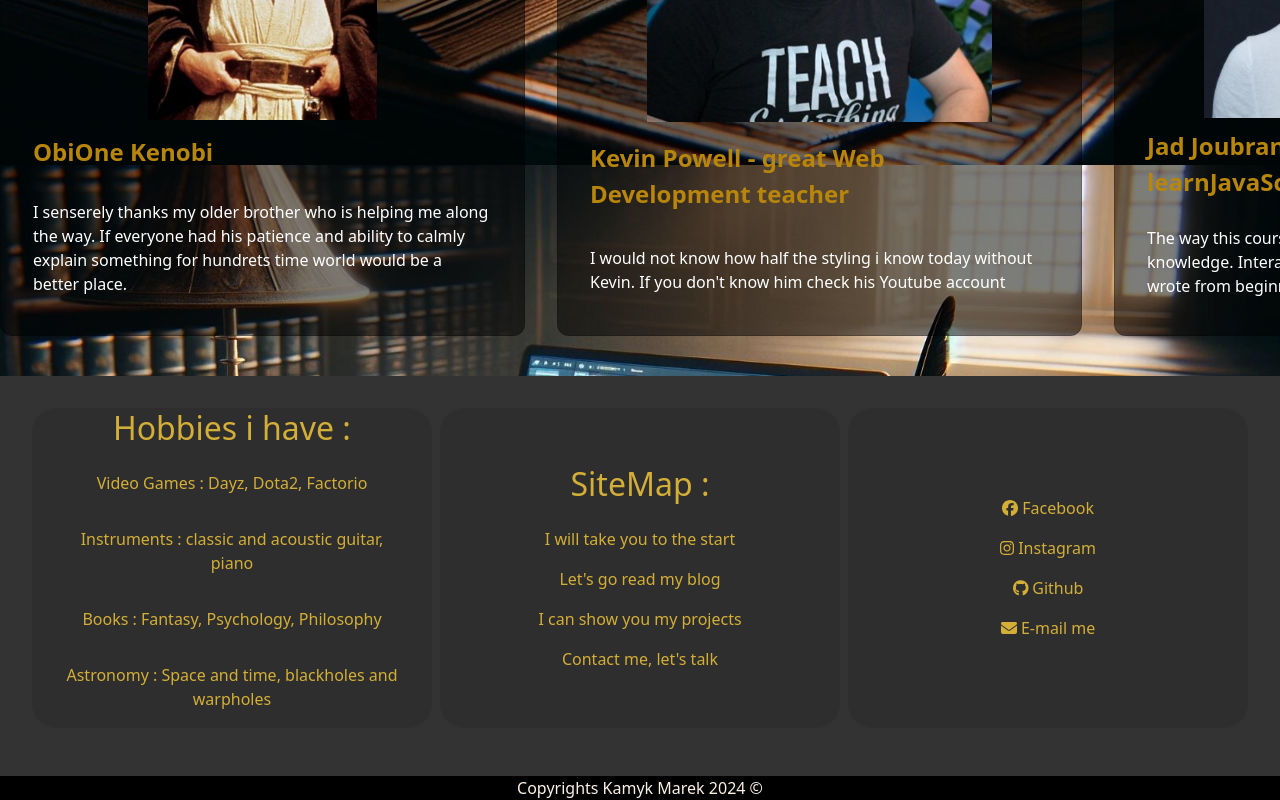
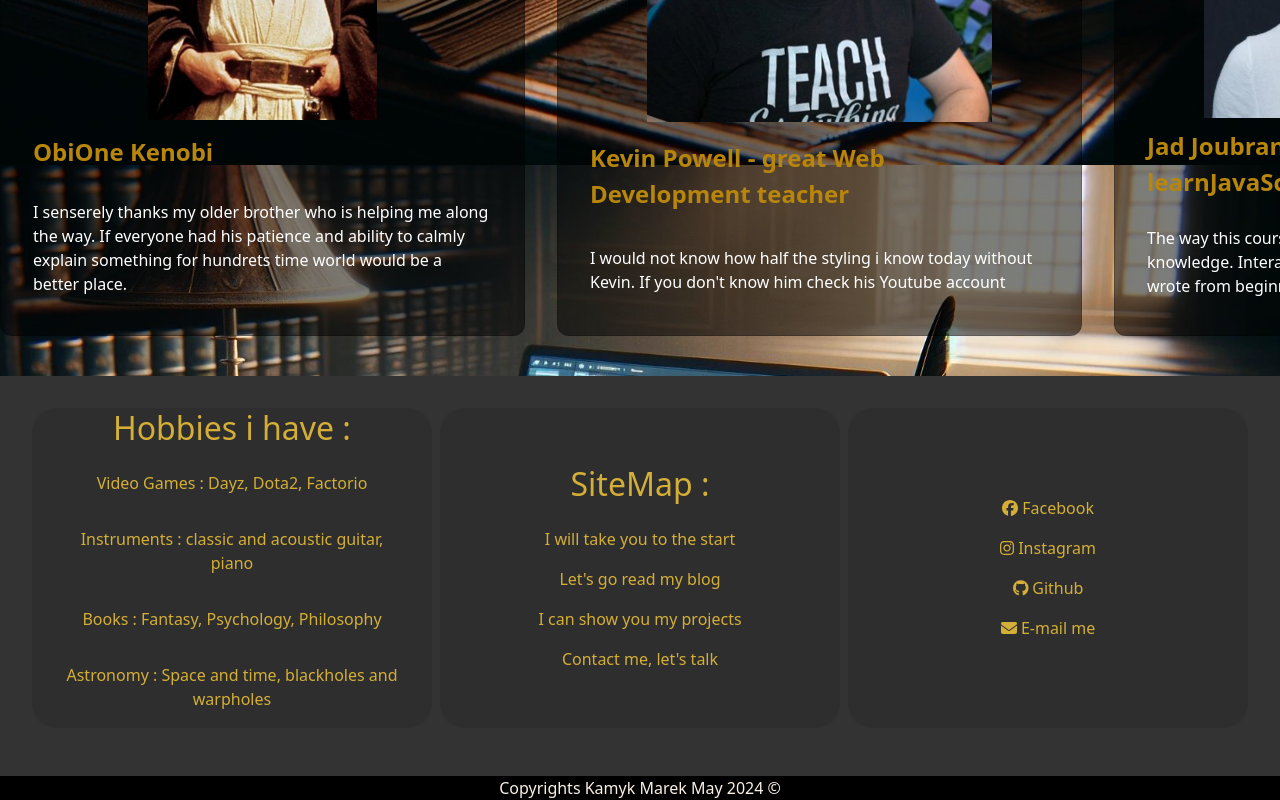
Before and after one commit to Only-Czesio/Marek_Kamyk_Personal_Website, a React (Vite) app: page / in a window 1280 px wide. Shown: the part 2235-3035 px from the top of the page. Built offline with nearby package versions, Linux system fonts and the light colour scheme.

Commit message:
Add month name to Footer

```diff
--- a/package.json
+++ b/package.json
@@ -11,7 +11,7 @@
     "lint": "eslint . --ext ts,tsx --report-unused-disable-directives --max-warnings 0",
     "preview": "vite preview",
     "predeploy": "npm run build",
-    "deploy": "gh-pages -d build"
+    "deploy": "gh-pages -d dist"
   },
   "dependencies": {
     "@fortawesome/fontawesome-svg-core": "^6.5.1",
--- a/src/Components/Footer.tsx
+++ b/src/Components/Footer.tsx
@@ -40,7 +40,7 @@
 
                 </div>
             </div>
-            <footer className='blackFoot'>Copyrights Kamyk Marek 2024 &copy;</footer>
+            <footer className='blackFoot'>Copyrights Kamyk Marek May 2024 &copy;</footer>
         </>
     )
 }
```
